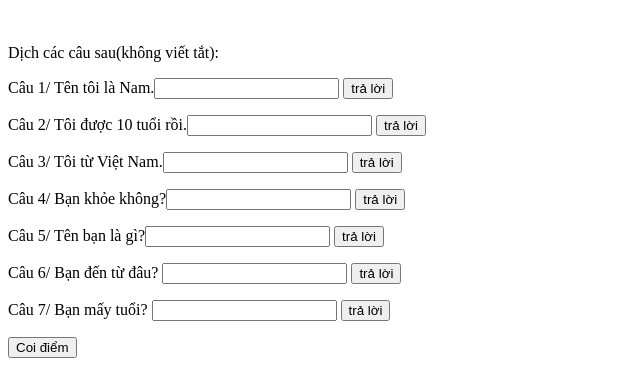
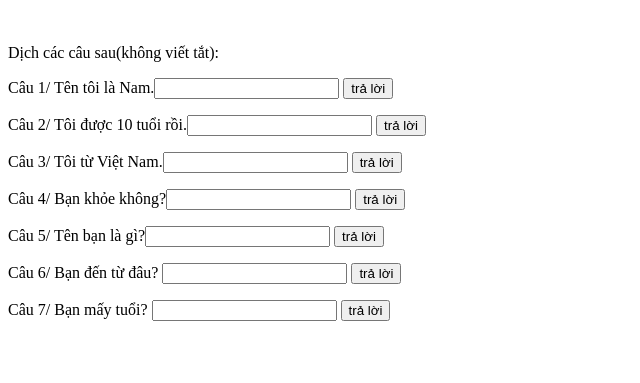
Before and after one commit to TieuKhang/TieuKhang.github.io, a plain HTML site: page lesson2/lesson2.html in a window 1280 px wide. Shown: the part 417-800 px from the top of the page, without its empty margins (0-640 px from the left). Drawn offline with Linux system fonts and the light colour scheme.

Commit message:
Update lesson2.html

```diff
--- a/lesson2/lesson2.html
+++ b/lesson2/lesson2.html
@@ -24,7 +24,6 @@
                 <p> Câu 6/ Bạn đến từ đâu? <input type="text" id="gt6"> <button id="bgt6">trả lời</button></p>
                 <p> Câu 7/ Bạn mấy tuổi? <input type="text" id="gt7"> <button id="bgt7">trả lời</button></p>
             </div>
-            <button id="intmark"> Coi điểm </button>
         </div>
     </div>
     </body>
```
